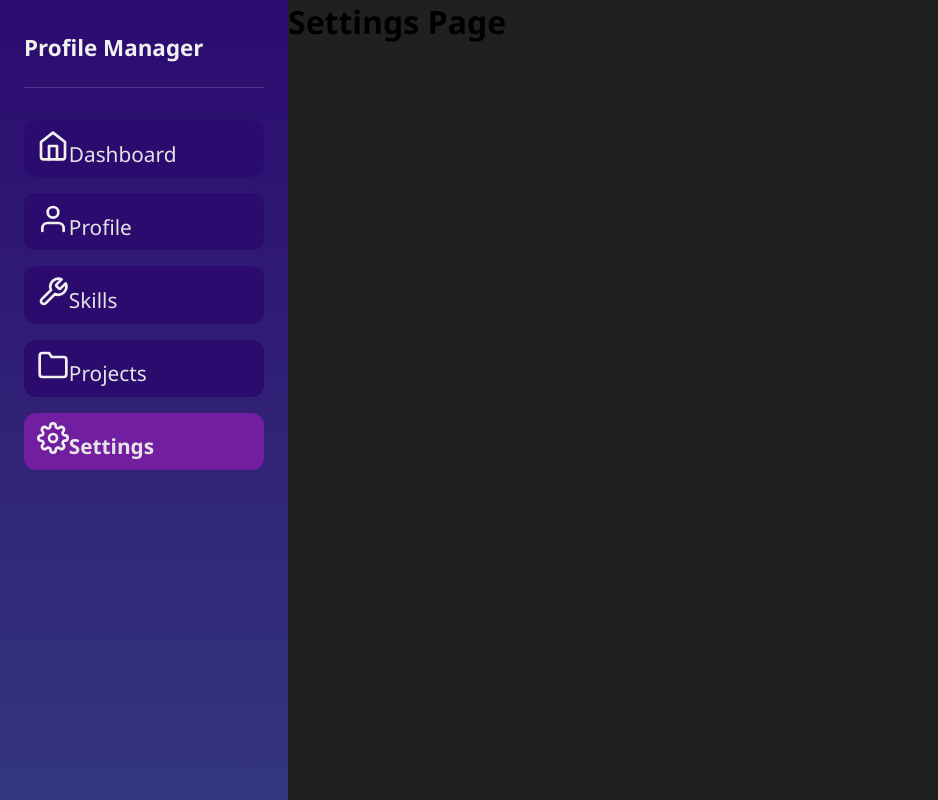
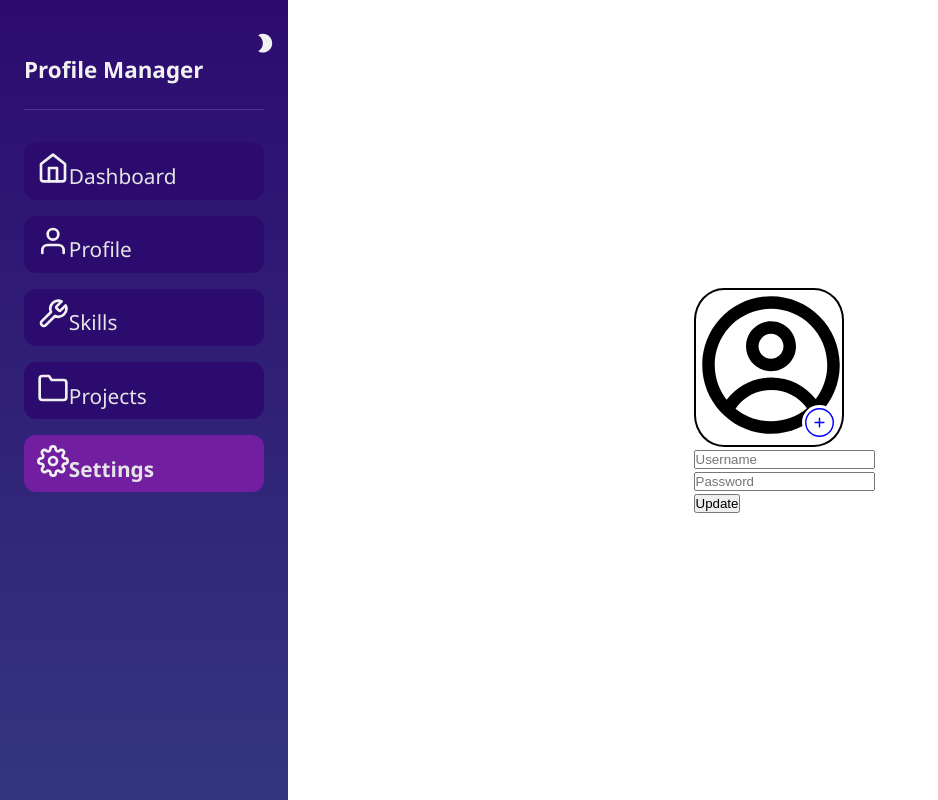
Before and after one commit to tinsaetemesgen/personal-profile-manager, a React (Vite) app: page /settings in a window 1280 px wide. Shown: the whole page, without its empty margins (0-938 px from the left). Built offline with nearby package versions, Linux system fonts and the light colour scheme.

Commit message:
Completed profile update feature with state lifting and navigation

```diff
--- a/index.html
+++ b/index.html
@@ -3,11 +3,10 @@
   <head>
     <meta charset="UTF-8" />
 
-    <link rel="shortcut icon" href="/square-user.ico" type="image/x-icon">
+    <link rel="shortcut icon" href="/square-user.ico" type="image/x-icon" />
 
     <meta name="viewport" content="width=device-width, initial-scale=1.0" />
     <title>Profile Manager</title>
-
   </head>
   <body>
     <div id="root"></div>
--- a/src/App.css
+++ b/src/App.css
@@ -1,5 +1,16 @@
 body {
-    font-family: 'Segoe UI', Tahoma, Geneva, Verdana, sans-serif;
-    background-color: #202020;
-    margin: 0;
+  font-family: "Segoe UI", Tahoma, Geneva, Verdana, sans-serif;
+  background-color: rgb(255, 255, 255);
+  margin: 0;
 }
+.app {
+  display: flex;
+  height: 100vh;
+}
+
+.page-content {
+  flex: 1;
+  display: flex;
+  justify-content: center;
+  align-items: center;
+}
--- a/src/App.jsx
+++ b/src/App.jsx
@@ -1,6 +1,6 @@
 import "./App.css";
 import { Routes, Route } from "react-router-dom";
-
+import { useState } from "react";
 import Sidebar from "./Components/Sidebar/Sidebar";
 import Dashboard from "./Components/Dashboard/Dashboard";
 import Profile from "./Components/Profile/Profile";
@@ -9,17 +9,27 @@ import Projects from "./Components/Projects/Projects";
 import Settings from "./Components/Settings/Settings";
 
 function App() {
+  const [userData, setUserData] = useState({
+    username: "",
+    image: null,
+  });
+
   return (
-    <div style={{ display: "flex" }}>
+    <div className="app">
       <Sidebar />
 
-      <Routes>
-        <Route path="/" element={<Dashboard />} />
-        <Route path="/profile" element={<Profile />} />
-        <Route path="/skills" element={<Skills />} />
-        <Route path="/projects" element={<Projects />} />
-        <Route path="/settings" element={<Settings />} />
-      </Routes>
+      <div className="page-content">
+        <Routes>
+          <Route path="/" element={<Dashboard />} />
+          <Route path="/profile" element={<Profile userData={userData} />} />
+          <Route path="/skills" element={<Skills />} />
+          <Route path="/projects" element={<Projects />} />
+          <Route
+            path="/settings"
+            element={<Settings setUserData={setUserData} />}
+          />
+        </Routes>
+      </div>
     </div>
   );
 }
--- a/src/Components/Profile/Profile.jsx
+++ b/src/Components/Profile/Profile.jsx
@@ -1,5 +1,20 @@
-function Profile() {
-  return <h1>Profile Page</h1>;
+import "./profile.css";
+import { CgProfile } from "react-icons/cg";
+
+function Profile({ userData }) {
+  return (
+    <div className="container">
+      {userData.image ? (
+        <img src={userData.image} alt="profile" className="profile-image" />
+      ) : (
+        <CgProfile className="profile-icon" />
+      )}
+
+      <hr color="black" />
+
+      <p>{userData.username || "No username yet"}</p>
+    </div>
+  );
 }
 
 export default Profile;
--- /dev/null
+++ b/src/Components/Profile/profile.css
@@ -0,0 +1,13 @@
+.container {
+  position: relative;
+  width: 150px;
+  height: auto;
+  border: 2px solid black;
+}
+.profile-icon {
+  border-radius: 0;
+}
+p {
+  font-family: "Franklin Gothic Medium", "Arial Narrow", Arial, sans-serif;
+  padding-left: 44px;
+}
--- /dev/null
+++ b/src/Components/Settings/Settings.css
@@ -0,0 +1,46 @@
+body {
+  margin: 0;
+}
+
+.container {
+  position: relative;
+  width: 150px;
+  border: 2px solid black;
+  border-radius: 20%;
+}
+
+/* NEW: center everything */
+.center-page {
+  height: 100vh; /* full screen height */
+  display: flex;
+  justify-content: center; /* horizontal center */
+  align-items: center; /* vertical center */
+}
+
+.profile-icon {
+  font-size: 150px;
+  color: rgb(0, 0, 0);
+}
+
+.profile-image {
+  width: 150px;
+  height: 150px;
+  border-radius: 50%;
+  object-fit: cover;
+}
+
+.plus-icon {
+  position: absolute;
+  bottom: 5px;
+  right: 5px;
+  font-size: 35px;
+  color: blue;
+  background: white;
+  border-radius: 50%;
+  cursor: pointer;
+  transition: 0.2s;
+}
+
+.plus-icon:hover {
+  transform: scale(1.1);
+}
--- a/src/Components/Settings/Settings.jsx
+++ b/src/Components/Settings/Settings.jsx
@@ -1,5 +1,71 @@
-function Settings() {
-  return <h1>Settings Page</h1>;
+import "./Settings.css";
+import { CgProfile } from "react-icons/cg";
+import { CiCirclePlus } from "react-icons/ci";
+import { useRef, useState } from "react";
+import { useNavigate } from "react-router-dom";
+
+function Settings({ setUserData }) {
+  const fileInputRef = useRef(null);
+  const [image, setImage] = useState(null);
+  const [username, setUsername] = useState("");
+  const navigate = useNavigate();
+
+  const handlePlusClick = () => {
+    fileInputRef.current.click();
+  };
+
+  const handleFileChange = (e) => {
+    const file = e.target.files[0];
+    if (file) {
+      setImage(URL.createObjectURL(file));
+    }
+  };
+
+  const handleUpdate = (e) => {
+    e.preventDefault();
+
+    setUserData({
+      username,
+      image,
+    });
+
+    alert("Your Profile is Updated Successfully");
+    navigate("/profile");
+  };
+
+  return (
+    <div>
+      <div className="container">
+        {image ? (
+          <img src={image} alt="profile" className="profile-image" />
+        ) : (
+          <CgProfile className="profile-icon" />
+        )}
+
+        <CiCirclePlus className="plus-icon" onClick={handlePlusClick} />
+
+        <input
+          type="file"
+          ref={fileInputRef}
+          onChange={handleFileChange}
+          style={{ display: "none" }}
+          accept="image/*"
+        />
+      </div>
+
+      <form onSubmit={handleUpdate}>
+        <input
+          placeholder="Username"
+          value={username}
+          onChange={(e) => setUsername(e.target.value)}
+        />
+        <br />
+        <input type="password" placeholder="Password" />
+        <br />
+        <button type="submit">Update</button>
+      </form>
+    </div>
+  );
 }
 
 export default Settings;
--- a/src/Components/Sidebar/Sidebar.css
+++ b/src/Components/Sidebar/Sidebar.css
@@ -28,6 +28,16 @@
   align-items: center;
   gap: 0.6rem;
   margin-bottom: 1.5rem;
+}
+
+.dark-theme {
+  display: flex;
+  margin-left: 230px;
+  margin-bottom: 0px;
+  font-size: 1.4rem;
+  color: #f1f1f1;
+  font-weight: 600;
+  cursor: pointer;
 }
 
 .title img {
--- a/src/Components/Sidebar/Sidebar.jsx
+++ b/src/Components/Sidebar/Sidebar.jsx
@@ -1,10 +1,12 @@
 import "./Sidebar.css";
+import { MdModeNight } from "react-icons/md";
 import { NavLink } from "react-router-dom";
 import { FiHome, FiUser, FiTool, FiFolder, FiSettings } from "react-icons/fi";
 
 function Sidebar() {
   return (
     <div className="sidebar">
+      <MdModeNight className="dark-theme" />
       <div className="title">
         <h1>Profile Manager</h1>
       </div>
```
